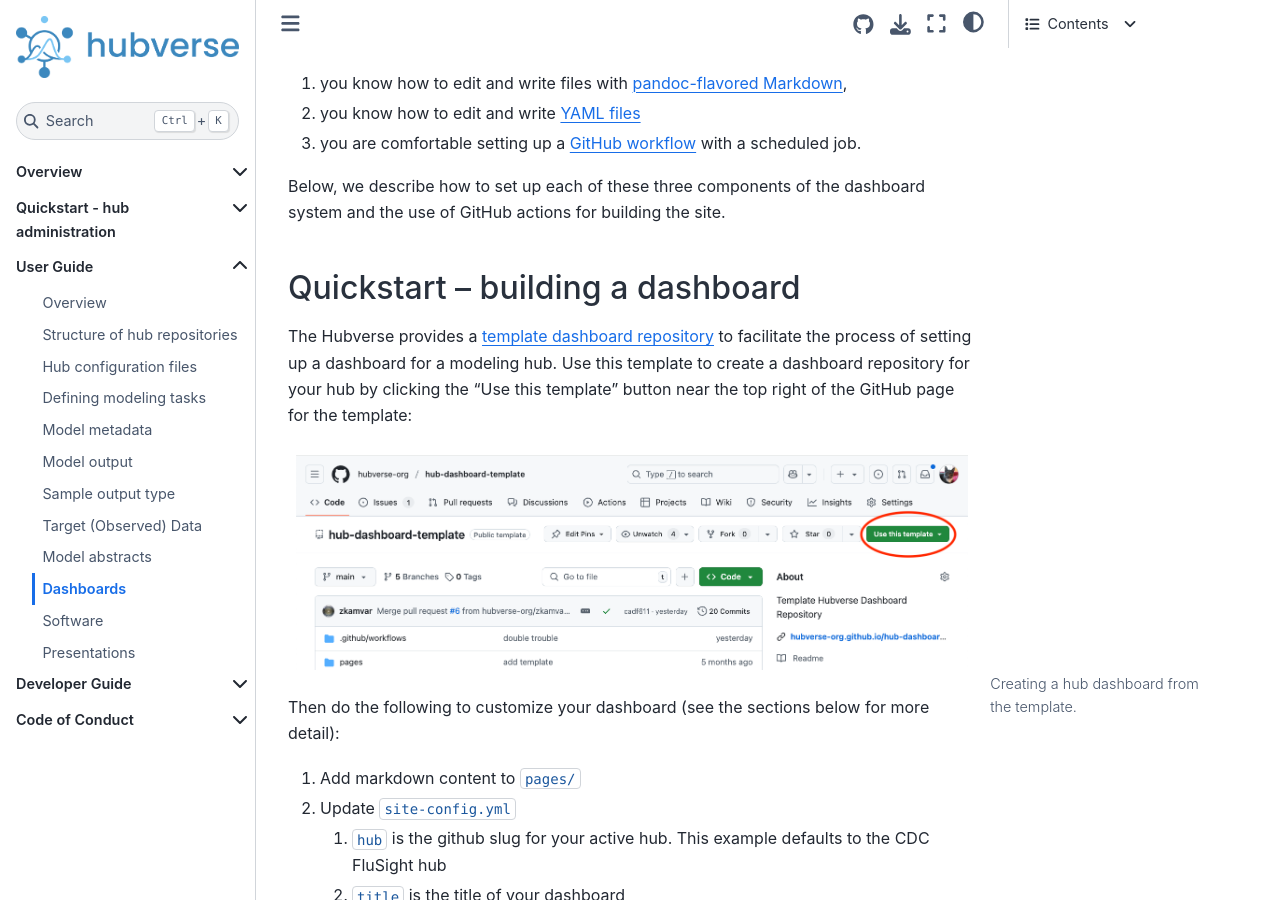
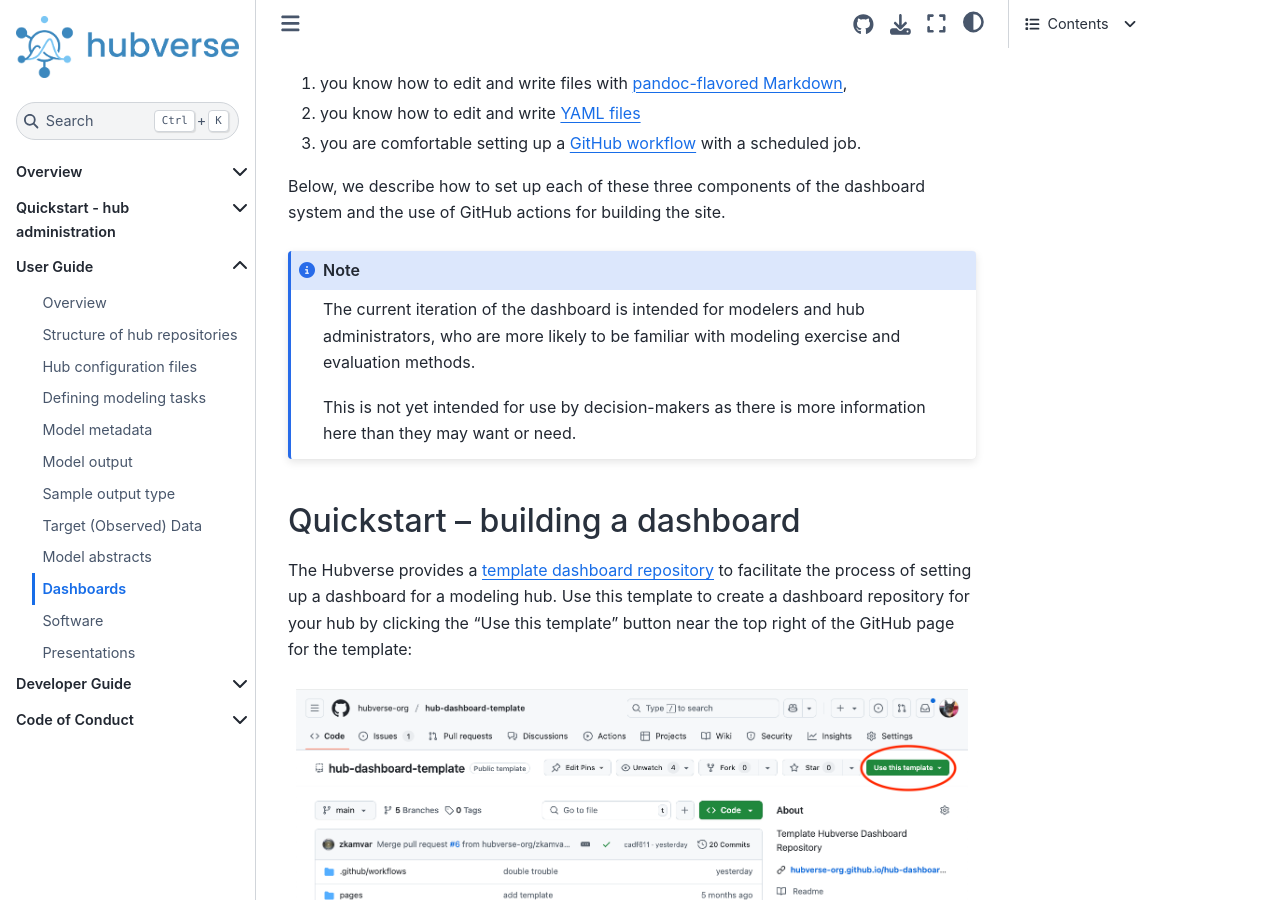
Before and after one commit to hubverse-org/hubDocs, a Sphinx documentation site: the page built from docs/source/user-guide/dashboards.md, in a window 1280 px wide and 900 px high, scrolled down 569 px. Built offline with Sphinx 7.4.7 and the Sphinx Book theme 1.1.4, drawn with Linux system fonts in a browser that asks for light colours; comment, search, counter and statistics services are not loaded.

Commit message:
document intended audience
This will fix #283

```diff
--- a/docs/source/user-guide/dashboards.md
+++ b/docs/source/user-guide/dashboards.md
@@ -26,6 +26,16 @@
 3. you are comfortable setting up a [GitHub workflow](https://docs.github.com/en/actions/writing-workflows/quickstart) with a scheduled job.
 
 Below, we describe how to set up each of these three components of the dashboard system and the use of GitHub actions for building the site.
+
+
+:::{note}
+
+The current iteration of the dashboard is intended for modelers and hub administrators, who are more likely to be familiar with modeling exercise and evaluation methods.
+
+This is not yet intended for use by decision-makers as there is more information here than they may want or need.
+
+:::
+
 
 ## Quickstart -- building a dashboard
 
```
